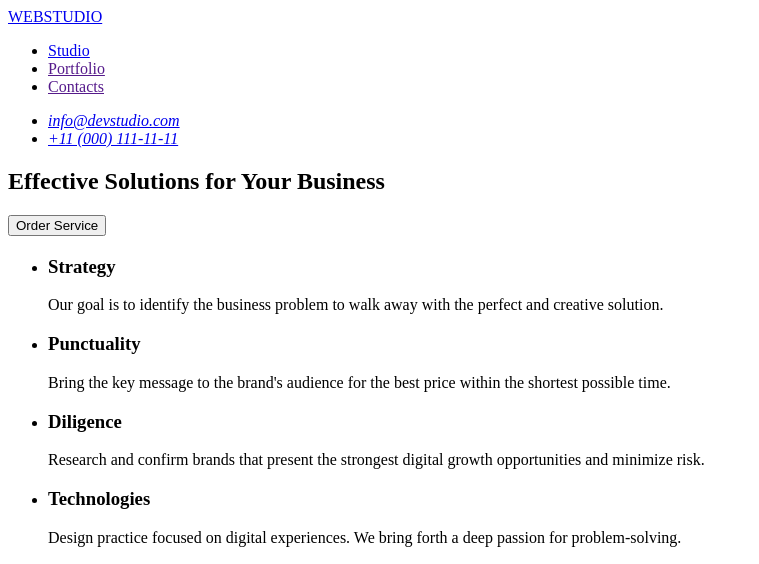
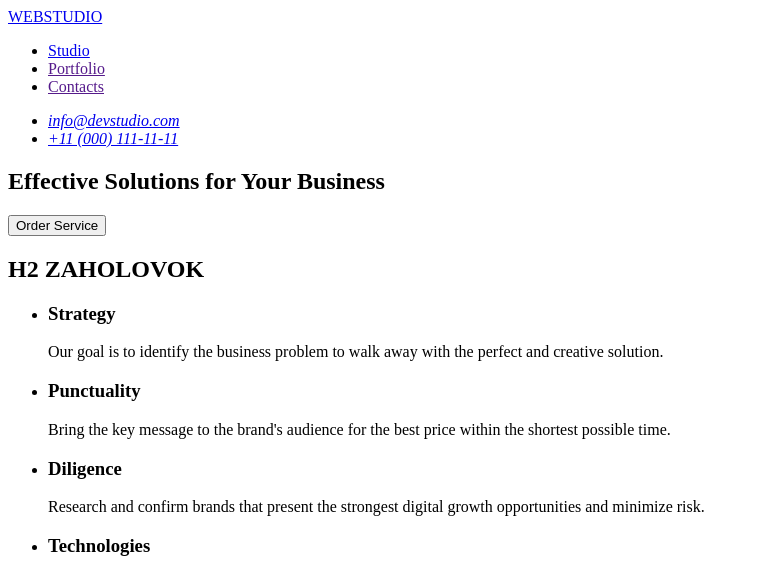
Before and after one commit to ArtemHul/goit-markup-hw-01, a plain HTML site: page index.html in a window 1280 px wide. Shown: the top 564 px of the page, without its empty margins (0-759 px from the left). Drawn offline with Linux system fonts and the light colour scheme.

Commit message:
zaholovok

```diff
--- a/index.html
+++ b/index.html
@@ -36,7 +36,7 @@
        <button type="button">Order Service</button>
     </section>
     <section>
-        <h2> </h2>
+        <h2>H2 ZAHOLOVOK</h2>
         <ul>
         <li><h3>Strategy</h3>
             <p>Our goal is to identify the business
```
